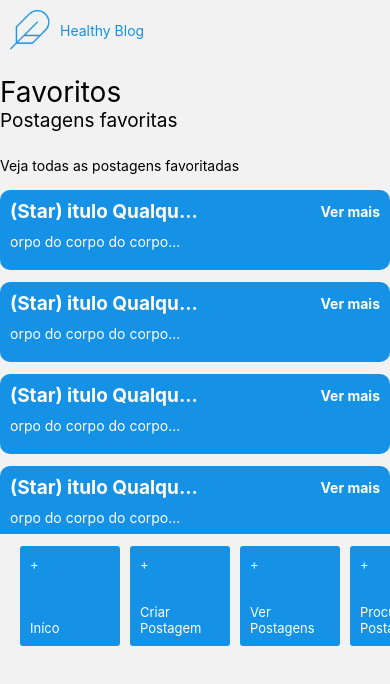
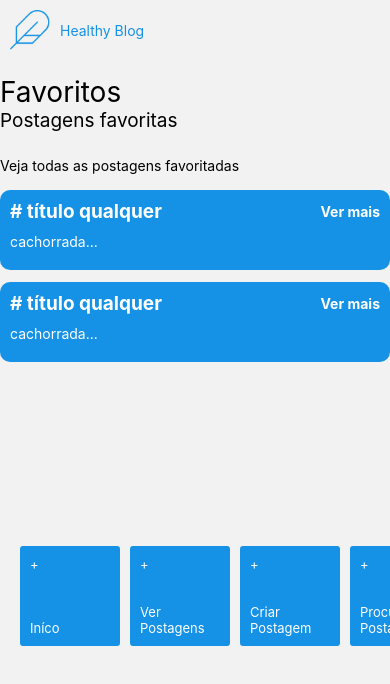
Before and after one commit to danieljuniorce/healthy-blog-teste-frontend-plantao-ativo, a React Native app: screen /Favorite in a window 390 px wide. Shown: the top 684 px of the page. Built offline with nearby package versions, Linux system fonts and the light colour scheme.

Commit message:
R07 e R08, adicionado actions nas duas store e persistindo  dados da api com posts

```diff
--- a/src/components/Field/index.tsx
+++ b/src/components/Field/index.tsx
@@ -14,14 +14,14 @@ export default function FieldComponent({ title, body, favorite }: FieldType) {
     <Container>
       <Content>
         <Title>
-          {favorite === true ? '(Star)' : <Icon name="star" size={24} />}&nbsp;
-          {title.substr(1, 12)}...
+          {favorite === true ? '#' : undefined}&nbsp;
+          {title.substr(0, 18)}
         </Title>
         <View>
           <TextView>Ver mais</TextView>
         </View>
       </Content>
-      <Body>{body.substr(1, 40)}...</Body>
+      <Body>{body.substr(0, 40)}...</Body>
     </Container>
   );
 }
--- a/src/components/Input/index.tsx
+++ b/src/components/Input/index.tsx
@@ -7,7 +7,7 @@ const Inputs = styled.TextInput`
 
   elevation: 1;
 
-  background: #e8e5e5;
+  background: transparent;
   border: 1px solid #1592e6;
 `;
 
--- a/src/components/Tab/index.tsx
+++ b/src/components/Tab/index.tsx
@@ -16,13 +16,13 @@ export default function Tabs() {
           <TabText>+</TabText>
           <TabText>Iníco</TabText>
         </TabItem>
+        <TabItem onPress={() => handleNavigation('List')}>
+          <TabText>+</TabText>
+          <TabText>Ver Postagens</TabText>
+        </TabItem>
         <TabItem onPress={() => handleNavigation('Create')}>
           <TabText>+</TabText>
           <TabText>Criar Postagem</TabText>
-        </TabItem>
-        <TabItem onPress={() => handleNavigation('List')}>
-          <TabText>+</TabText>
-          <TabText>Ver Postagens</TabText>
         </TabItem>
         <TabItem onPress={() => handleNavigation('Search')}>
           <TabText>+</TabText>
--- a/src/pages/Create/index.tsx
+++ b/src/pages/Create/index.tsx
@@ -1,5 +1,9 @@
-import React from 'react';
+import React, { useState } from 'react';
+import { useDispatch } from 'react-redux';
+import { useNavigation } from '@react-navigation/native';
 
+//import { delPost } from '../../store/posts';
+import api from '../../api';
 import {
   Container,
   Title,
@@ -16,8 +20,41 @@ import HeaderComponent from '../../components/Header';
 import Tabs from '../../components/Tab';
 import Input from '../../components/Input';
 import Button from '../../components/Button';
+import { addPost } from '../../store/posts';
 
 export default function Create() {
+  const dispatch = useDispatch();
+  const navigation = useNavigation();
+
+  const [title, setTitle] = useState('');
+  const [body, setBody] = useState('');
+
+  async function createNewPost() {
+    if (title.length === 0 && body.length === 0) {
+      return;
+    }
+
+    try {
+      const { data } = await api.post('posts', { userId: 15, title, body });
+
+      dispatch(
+        addPost({
+          id: data.id + Math.random(),
+          userId: data.userId,
+          title: data.title,
+          body: data.body,
+        }),
+      );
+
+      setBody('');
+      setTitle('');
+      let route: any = 'List';
+      navigation.navigate(route);
+
+      return;
+    } catch (e) {}
+  }
+
   return (
     <>
       <HeaderComponent />
@@ -28,17 +65,27 @@ export default function Create() {
 
         <InputGroup>
           <TitleInput>Título</TitleInput>
-          <Input />
-          <QtdInput>0/32</QtdInput>
+          <Input
+            onChangeText={text => setTitle(text)}
+            value={title}
+            maxLength={32}
+          />
+          <QtdInput>{title.length}/32</QtdInput>
         </InputGroup>
         <InputGroup>
           <TitleInput>Corpo da Postagem</TitleInput>
-          <InputTextArea multiline={true} numberOfLines={4} />
-          <QtdInput>0/255</QtdInput>
+          <InputTextArea
+            multiline={true}
+            numberOfLines={4}
+            onChangeText={text => setBody(text)}
+            value={body}
+            maxLength={255}
+          />
+          <QtdInput>{body.length}/255</QtdInput>
         </InputGroup>
 
         <ButtonView>
-          <Button>
+          <Button onPress={() => createNewPost()}>
             <TextButton>Criar</TextButton>
           </Button>
         </ButtonView>
--- a/src/pages/Create/styled.tsx
+++ b/src/pages/Create/styled.tsx
@@ -20,6 +20,11 @@ const InputGroup = styled.View`
 
 const InputTextArea = styled(Input)`
   height: 120px;
+
+  display: flex;
+  text-align-vertical: top;
+
+  background: transparent;
 `;
 
 const TitleInput = styled.Text`
--- a/src/pages/Favorite/index.tsx
+++ b/src/pages/Favorite/index.tsx
@@ -1,5 +1,7 @@
 import React from 'react';
+import { useSelector } from 'react-redux';
 
+import { RootState } from '../../store';
 import {
   Container,
   Title,
@@ -14,28 +16,7 @@ import Tabs from '../../components/Tab';
 import FieldComponent from '../../components/Field';
 
 export default function Create() {
-  const favorite = [
-    {
-      id: 1,
-      title: 'Titulo Qualquer',
-      body: 'Corpo do corpo do corpo',
-    },
-    {
-      id: 2,
-      title: 'Titulo Qualquer',
-      body: 'Corpo do corpo do corpo',
-    },
-    {
-      id: 3,
-      title: 'Titulo Qualquer',
-      body: 'Corpo do corpo do corpo',
-    },
-    {
-      id: 4,
-      title: 'Titulo Qualquer',
-      body: 'Corpo do corpo do corpo',
-    },
-  ];
+  const favorites = useSelector((state: RootState) => state.favorites);
 
   return (
     <>
@@ -48,13 +29,13 @@ export default function Create() {
         <Posts>
           <TitlePosts>Veja todas as postagens favoritadas</TitlePosts>
           <PostsContainer
-            data={favorite}
+            data={favorites}
             renderItem={({ item }: any) => (
               <FieldComponent
                 key={item.id}
                 title={item.title}
                 body={item.body}
-                favorite={true}
+                favorite={item.favorite}
               />
             )}
           />
--- a/src/pages/List/index.tsx
+++ b/src/pages/List/index.tsx
@@ -1,5 +1,8 @@
 import React, { useEffect, useState } from 'react';
+import { useSelector } from 'react-redux';
 
+import { RootState } from '../../store';
+import api from '../../api';
 import {
   Container,
   Title,
@@ -8,8 +11,6 @@ import {
   TitlePosts,
   PostsContainer,
 } from './styled';
-
-import api from '../../api';
 
 import HeaderComponent from '../../components/Header';
 import Tabs from '../../components/Tab';
@@ -24,17 +25,31 @@ type PostType = [
 ];
 
 export default function Create() {
-  const [post, setPost] = useState([]);
+  const userPosts: any = useSelector((state: RootState) => state.posts);
 
+  const [posts, setPosts]: any = useState([]);
+  const [loading, setLoading] = useState(false);
+
+  loading;
   useEffect(() => {
-    async function getPost() {
+    setPosts(userPosts);
+    async function handleGetPosts() {
+      setLoading(true);
       try {
-        const response = await api.get('posts');
-        setPost(response.data);
-      } catch (e) {}
+        const { data } = await api.get('posts');
+
+        setPosts([...userPosts, ...data]);
+
+        setLoading(false);
+        return;
+      } catch (e) {
+        setLoading(false);
+        return;
+      }
     }
 
-    getPost();
+    handleGetPosts();
+    // eslint-disable-next-line react-hooks/exhaustive-deps
   }, []);
 
   return (
@@ -48,7 +63,7 @@ export default function Create() {
         <Posts>
           <TitlePosts>Veja todas as postagens</TitlePosts>
           <PostsContainer
-            data={post}
+            data={posts}
             renderItem={({ item }: any) => (
               <FieldComponent
                 key={item.id}
@@ -64,3 +79,6 @@ export default function Create() {
     </>
   );
 }
+/*
+
+*/
--- a/src/store/favorites/index.ts
+++ b/src/store/favorites/index.ts
@@ -1,5 +1,6 @@
 interface AplicationFavoritesState {
   map: any;
+  filter: any;
   [0]: { id: number; title: string; body: string; favorite: boolean };
 }
 
@@ -18,6 +19,28 @@ const INITIAL_STATE: AplicationFavoritesState = [
   },
 ];
 
-export default function reducer(state = INITIAL_STATE, _action: any) {
-  return state;
+export default function reducer(state: any = INITIAL_STATE, _action: any) {
+  switch (_action.type) {
+    case 'ADD_FAVORITE':
+      return [...state, _action.favorite];
+    case 'DEL_FAVORITE':
+      return [...state.filter(data => data.id !== _action.id)];
+    default:
+      return state;
+  }
 }
+
+interface IAddFavorite {
+  id: number;
+  title: string;
+  body: string;
+  favorite: boolean;
+}
+
+export function addFavorite(favorite: IAddFavorite) {
+  return { type: 'ADD_FAVORITE', favorite };
+}
+
+export function delPost(id: number) {
+  return { type: 'DEL_FAVORITE', id };
+}
--- a/src/store/posts/index.ts
+++ b/src/store/posts/index.ts
@@ -1,26 +1,53 @@
 interface AplicationPostState {
   map: any;
-  0: { id: number; title: string; body: string };
+  filter: any;
+  0?: { id: number; title: string; body: string; userId: number };
 }
 
 const INITIAL_STATE: AplicationPostState = [
   {
-    id: 1,
-    title: 'título qualquer',
-    body: 'cachorrada',
+    id: 102,
+    title: 'Um título qualquer',
+    body: 'Uma coisa qualquer',
+    userId: 15,
+  },
+
+  {
+    id: 104,
+    title: 'Um título qualquer',
+    body: 'Uma coisa qualquer',
+    userId: 15,
   },
   {
-    id: 1,
-    title: 'título qualquer',
-    body: 'cachorrada',
-  },
-  {
-    id: 1,
-    title: 'título qualquer',
-    body: 'cachorrada',
+    id: 105,
+    title: 'Um título qualquer',
+    body: 'Uma coisa qualquer',
+    userId: 15,
   },
 ];
 
-export default function reducer(state = INITIAL_STATE, _action: any) {
-  return state;
+export default function reducer(state: any = INITIAL_STATE, _action: any) {
+  switch (_action.type) {
+    case 'ADD_POST':
+      return [...state, _action.post];
+    case 'DEL_POST':
+      return [...state.filter(data => data.id !== _action.id)];
+    default:
+      return state;
+  }
 }
+
+interface IAddPost {
+  id: number;
+  title: string;
+  body: string;
+  userId: number;
+}
+
+export function addPost(post: IAddPost) {
+  return { type: 'ADD_POST', post };
+}
+
+export function delPost(id: number) {
+  return { type: 'DEL_POST', id };
+}
```
Also changed, not shown: tsconfig.json (+5 -3 lines).
